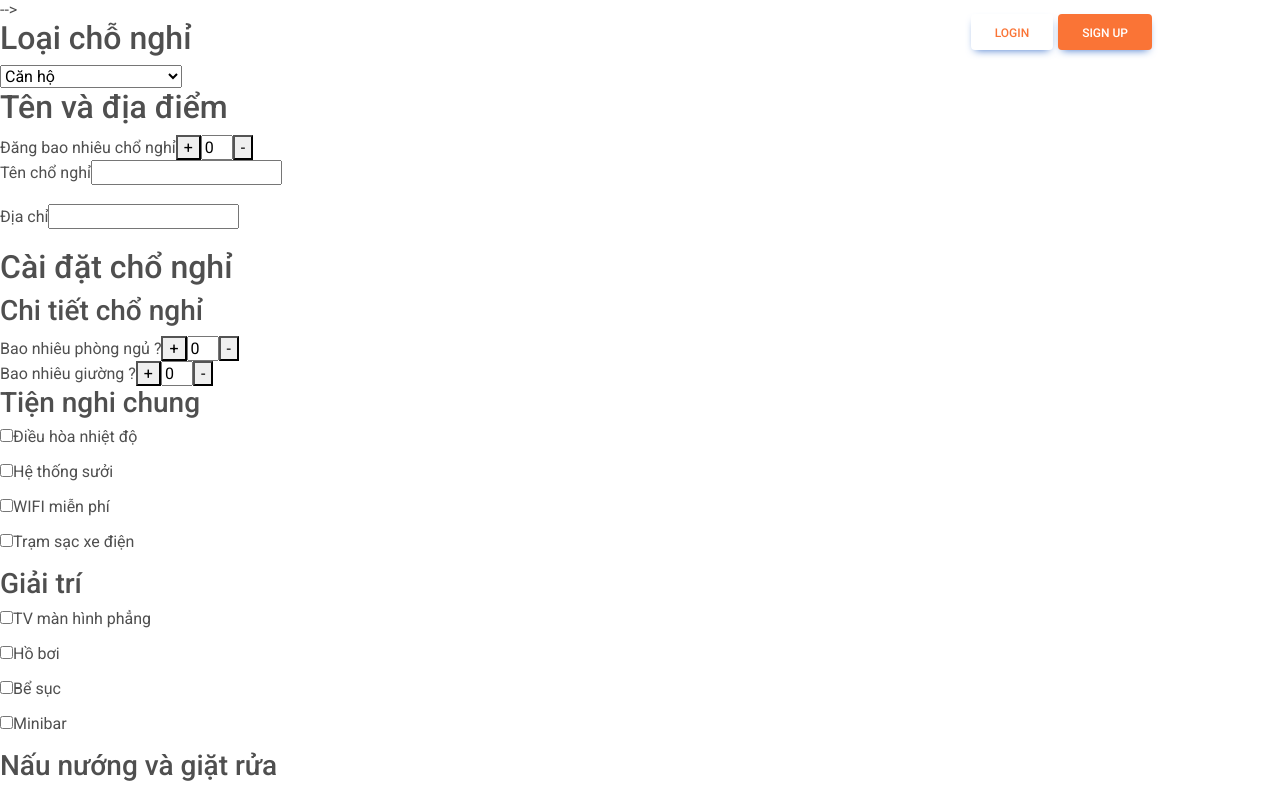
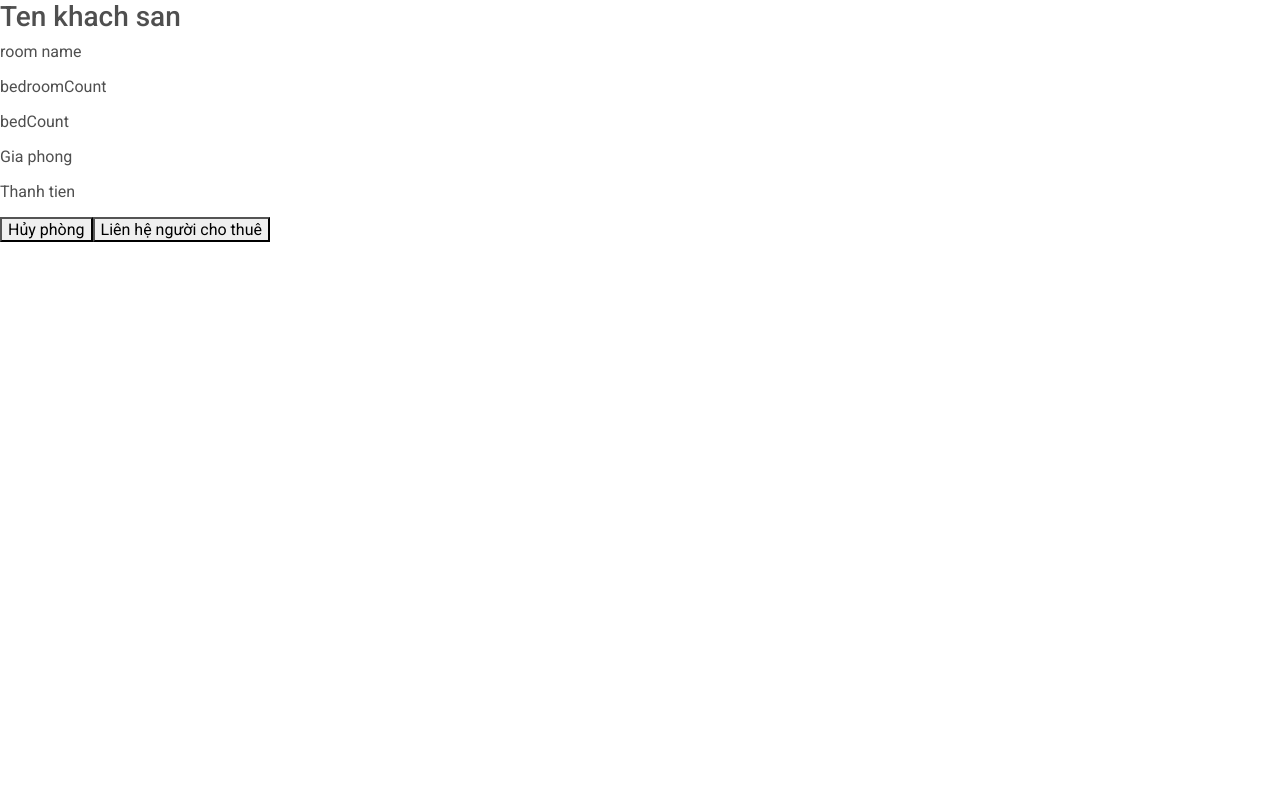
Before and after one commit to nguyen8amk1/DoAnWebBookingKhachSan, a React (Create React App) app in the folder client/: page / in a window 1280 px wide. Shown: the top 790 px of the page. Built offline with nearby package versions, Linux system fonts and the light colour scheme; a web font is replaced by a local one.

Commit message:
fixed the arrow in the index.html file

```diff
--- a/client/public/index.html
+++ b/client/public/index.html
@@ -2,7 +2,7 @@
 <html lang="en">
 
 <head>
-  <!-- <meta charset="utf-8" />
+  <meta charset="utf-8" />
   <link rel="icon" href="%PUBLIC_URL%/favicon.ico" />
   <meta property="og:image" content="%PUBLIC_URL%/thumbnail.png" />
   <meta name="viewport" content="width=device-width, initial-scale=1" />
@@ -15,7 +15,7 @@
   <!-- Google Fonts -->
   <link href="https://fonts.googleapis.com/css?family=Roboto:300,400,500,700&display=swap" rel="stylesheet" />
   <!-- MDB -->
-  <link href="https://cdnjs.cloudflare.com/ajax/libs/mdb-ui-kit/6.4.2/mdb.min.css" rel="stylesheet" /> -->
+  <link href="https://cdnjs.cloudflare.com/ajax/libs/mdb-ui-kit/6.4.2/mdb.min.css" rel="stylesheet" />
 </head>
 
 <body>
@@ -23,7 +23,7 @@
   <div id="root"></div>
 
   <!-- bootstrap -->
-  <!-- <script src="https://code.jquery.com/jquery-3.2.1.slim.min.js"
+  <script src="https://code.jquery.com/jquery-3.2.1.slim.min.js"
     integrity="sha384-KJ3o2DKtIkvYIK3UENzmM7KCkRr/rE9/Qpg6aAZGJwFDMVNA/GpGFF93hXpG5KkN"
     crossorigin="anonymous"></script>
   <script src="https://cdn.jsdelivr.net/npm/popper.js@1.12.9/dist/umd/popper.min.js"
@@ -36,7 +36,7 @@
     integrity="sha384-C6RzsynM9kWDrMNeT87bh95OGNyZPhcTNXj1NW7RuBCsyN/o0jlpcV8Qyq46cDfL"
     crossorigin="anonymous"></script>
   <!-- MDB -->
-  <!-- <script type="text/javascript" src="https://cdnjs.cloudflare.com/ajax/libs/mdb-ui-kit/5.1.0/mdb.min.js"></script> --> -->
+  <script type="text/javascript" src="https://cdnjs.cloudflare.com/ajax/libs/mdb-ui-kit/5.1.0/mdb.min.js"></script>
 </body>
 
 </html>
--- a/client/src/App.js
+++ b/client/src/App.js
@@ -12,6 +12,7 @@ import MapComponentTest from "./components/Homepage/TestMapComponent";
 import Searchpage from "./views/Searchpage";
 import HotelDetail from "./views/HotelDetail";
 import UploadPlaces from "./components/UploadPage/UploadPlaces";
+import BookingInformation from "./components/BookingInformation";
 
 function App() {
   const action = useNavigationType();
@@ -53,7 +54,7 @@ function App() {
     <>
     <switch>
       <Routes>
-        <Route exact path="/" Component={UploadPlaces} />
+        <Route exact path="/" Component={BookingInformation} />
         {/* <Route exact path="/" Component={HotelDetail} /> */}
         {/* <Route exact path="/" Component={Homepage} />
         <Route path="/Searchpage" Component={Searchpage} /> */}
--- /dev/null
+++ b/client/src/components/BookingInformation.js
@@ -0,0 +1,42 @@
+import React from 'react'
+
+// Map box things to note
+class BookingInformation extends React.Component {
+    constructor(props) {
+        super(props);
+        this.state = {
+        }
+    }
+
+    componentDidMount() {
+        // TODO: call hotel api
+        // input: id
+
+    }
+
+    render() {
+        return <>
+        {/* Thong tin cac phong da book: customer */}
+        <div>
+            <h3>Ten khach san</h3>
+            <div className='thongtinphong'>
+                <p>room name</p>
+                <p>bedroomCount</p>
+                <p>bedCount</p>
+            </div>
+            <p>Gia phong</p>
+            <p>Thanh tien</p>
+            <button>Hủy phòng</button>
+            <button>Liên hệ người cho thuê</button>
+        </div>
+
+        {/* Thong tin cac phong duoc booking : hotel manager*/}
+        <div>
+
+
+        </div>
+        </>;
+    }
+}
+
+export default BookingInformation
```
